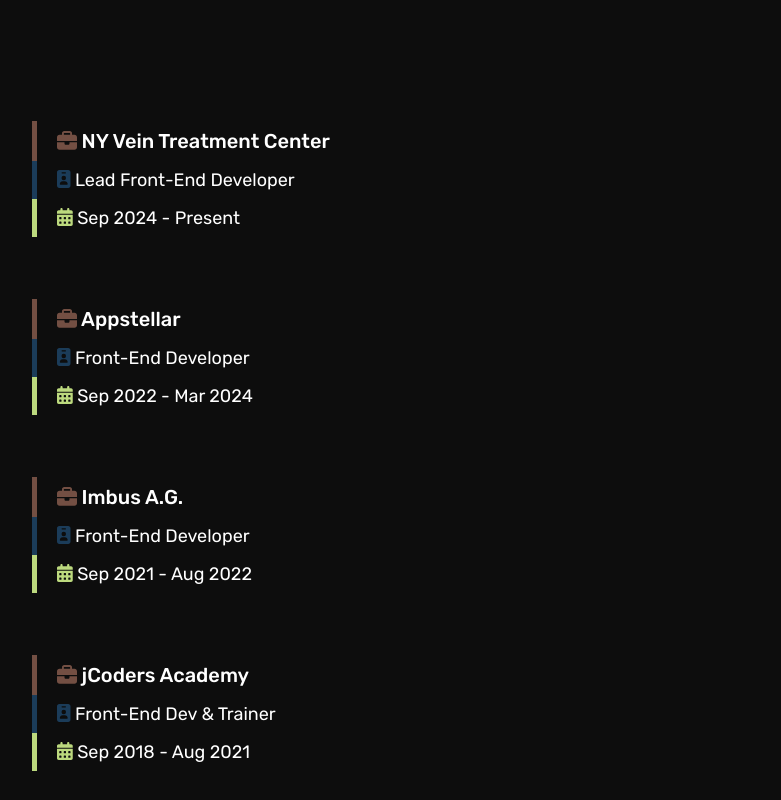
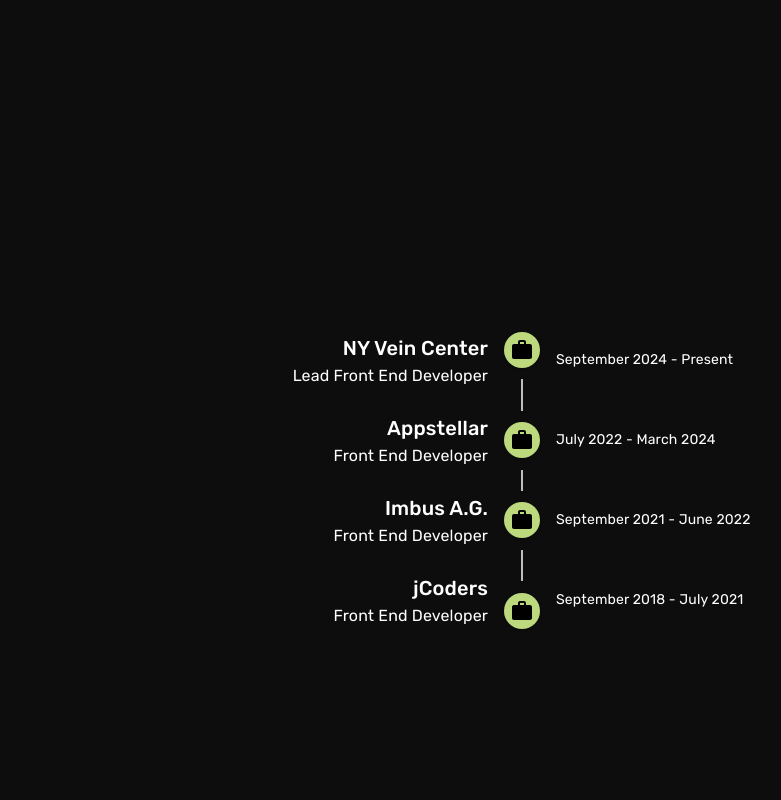
Before and after one commit to Orgenkelmendi/portfolio, a React (Create React App) app: page / in a window 1280 px wide. Shown: the part 720-1520 px from the top of the page, without its empty margins (118-899 px from the left). Built offline with nearby package versions, Linux system fonts and the light colour scheme.

Commit message:
Timeline added for Journey

```diff
--- a/package.json
+++ b/package.json
@@ -4,11 +4,16 @@
   "private": true,
   "dependencies": {
     "@emailjs/browser": "^4.4.1",
+    "@emotion/react": "^11.14.0",
+    "@emotion/styled": "^11.14.0",
     "@fortawesome/fontawesome-svg-core": "^6.7.2",
     "@fortawesome/free-brands-svg-icons": "^6.7.2",
     "@fortawesome/free-regular-svg-icons": "^6.7.2",
     "@fortawesome/free-solid-svg-icons": "^6.7.2",
     "@fortawesome/react-fontawesome": "^0.2.2",
+    "@mui/icons-material": "^6.4.3",
+    "@mui/lab": "^6.0.0-beta.26",
+    "@mui/material": "^6.4.3",
     "cra-template": "1.2.0",
     "hamburger-react": "^2.5.2",
     "react": "^19.0.0",
--- a/src/App.css
+++ b/src/App.css
@@ -6,7 +6,7 @@
 
 body {
   background-color: #0D0D0D;
-  font-family: "Rubik", serif;
+  font-family: "Rubik", serif !important;
 }
 
 header, .menu {
@@ -170,6 +170,15 @@
 
 p * {
   margin-right: 5px;
+}
+
+/* Timeline */
+#timeline {
+  height: 100vh;
+  width: 100%;
+  display: flex;
+  justify-content: center;
+  align-items: center;
 }
 
 #techStack {
--- a/src/App.js
+++ b/src/App.js
@@ -9,6 +9,18 @@
 import { faBriefcase, faIdBadge, faCalendarDays } from '@fortawesome/free-solid-svg-icons';
 import { ReactTyped } from "react-typed";
 import { Cross as Hamburger } from 'hamburger-react'
+// react-timeline
+import Timeline from '@mui/lab/Timeline';
+import TimelineItem from '@mui/lab/TimelineItem';
+import TimelineSeparator from '@mui/lab/TimelineSeparator';
+import TimelineConnector from '@mui/lab/TimelineConnector';
+import TimelineContent from '@mui/lab/TimelineContent';
+import TimelineOppositeContent from '@mui/lab/TimelineOppositeContent';
+import TimelineDot from '@mui/lab/TimelineDot';
+import WorkIcon from '@mui/icons-material/Work';
+import SchoolIcon from '@mui/icons-material/School';
+import Typography from '@mui/material/Typography';
+
 
 function App() {
   const [isOpen, setIsOpen] = useState(false);
@@ -72,27 +84,113 @@
           <ReactTyped strings={["<span id='frontend'> Front End</span> Developer.", "<span id='tech'>Tech</span> Enthusiast.", "<span id='lifetime'>Lifetime</span> Learner."]} typeSpeed={100} backSpeed={100} cursorChar=">" showCursor="true" loop />
         </p>
       </div>
-      <div id="journey">
-        <div>
-          <h3> <FontAwesomeIcon className='briefcaseIcon' icon={faBriefcase} /> NY Vein Treatment Center</h3>
-          <p> <FontAwesomeIcon className='idIcon' icon={faIdBadge} /> Lead Front-End Developer</p>
-          <p className='calendar'> <FontAwesomeIcon className='calendarIcon' icon={faCalendarDays} /> Sep 2024 - Present</p>
-        </div>
-        <div>
-          <h3> <FontAwesomeIcon className='briefcaseIcon' icon={faBriefcase} /> Appstellar</h3>
-          <p> <FontAwesomeIcon className='idIcon' icon={faIdBadge} /> Front-End Developer</p>
-          <p className='calendar'> <FontAwesomeIcon className='calendarIcon' icon={faCalendarDays} /> Sep 2022 - Mar 2024</p>
-        </div>
-        <div>
-          <h3> <FontAwesomeIcon className='briefcaseIcon' icon={faBriefcase} /> Imbus A.G.</h3>
-          <p> <FontAwesomeIcon className='idIcon' icon={faIdBadge} /> Front-End Developer</p>
-          <p className='calendar'> <FontAwesomeIcon className='calendarIcon' icon={faCalendarDays} /> Sep 2021 - Aug 2022</p>
-        </div>
-        <div>
-          <h3> <FontAwesomeIcon className='briefcaseIcon' icon={faBriefcase} /> jCoders Academy</h3>
-          <p> <FontAwesomeIcon className='idIcon' icon={faIdBadge} /> Front-End Dev & Trainer</p>
-          <p className='calendar'> <FontAwesomeIcon className='calendarIcon' icon={faCalendarDays} /> Sep 2018 - Aug 2021</p>
-        </div>
+      <div id='timeline'>
+        {/* Timeline */}
+        <Timeline position="left">
+          {/* Item 1 */}
+          <TimelineItem>
+            <TimelineOppositeContent
+              sx={{ m: 'auto 0', fontFamily: 'Rubik, sans-serif' }}
+              align="right"
+              variant="body2"
+              color="white"
+            >
+              September 2024 - Present
+            </TimelineOppositeContent>
+            <TimelineSeparator>
+              <TimelineDot style={{ backgroundColor: '#BCD97E' }}>
+                <WorkIcon style={{ color: 'black' }} />
+              </TimelineDot>
+              <TimelineConnector />
+            </TimelineSeparator>
+            <TimelineContent sx={{ py: '12px', px: 2 }}>
+              <Typography sx={{ fontFamily: 'Rubik, sans-serif' }} variant="h6" component="span" style={{ color: 'white' }}>
+                NY Vein Center
+              </Typography>
+              <Typography sx={{ fontFamily: 'Rubik, sans-serif' }} style={{ color: 'white' }}>
+                Lead Front End Developer
+              </Typography>
+            </TimelineContent>
+          </TimelineItem>
+          {/* Item 2 */}
+          <TimelineItem>
+            <TimelineOppositeContent
+              sx={{ m: 'auto 0', fontFamily: 'Rubik, sans-serif' }}
+              align="right"
+              variant="body2"
+              color="white"
+            >
+              July 2022 - March 2024
+            </TimelineOppositeContent>
+            <TimelineSeparator>
+              <TimelineConnector />
+              <TimelineDot style={{ backgroundColor: '#BCD97E' }}>
+                <WorkIcon style={{ color: 'black' }} />
+              </TimelineDot>
+              <TimelineConnector />
+            </TimelineSeparator>
+            <TimelineContent sx={{ py: '12px', px: 2 }}>
+              <Typography sx={{ fontFamily: 'Rubik, sans-serif' }} variant="h6" component="span" style={{ color: 'white' }}>
+                Appstellar
+              </Typography>
+              <Typography sx={{ fontFamily: 'Rubik, sans-serif' }} style={{ color: 'white' }}>
+                Front End Developer
+              </Typography>
+            </TimelineContent>
+          </TimelineItem>
+          {/* Item 3 */}
+          <TimelineItem>
+            <TimelineOppositeContent
+              sx={{ m: 'auto 0', fontFamily: 'Rubik, sans-serif' }}
+              align="right"
+              variant="body2"
+              color="white"
+            >
+              September 2021 - June 2022
+            </TimelineOppositeContent>
+            <TimelineSeparator>
+              <TimelineConnector />
+              <TimelineDot style={{ backgroundColor: '#BCD97E' }}>
+                <WorkIcon style={{ color: 'black' }} />
+              </TimelineDot>
+              <TimelineConnector />
+            </TimelineSeparator>
+            <TimelineContent sx={{ py: '12px', px: 2 }}>
+              <Typography sx={{ fontFamily: 'Rubik, sans-serif' }} variant="h6" component="span" style={{ color: 'white' }}>
+                Imbus A.G.
+              </Typography>
+              <Typography sx={{ fontFamily: 'Rubik, sans-serif' }} style={{ color: 'white' }}>
+                Front End Developer
+              </Typography>
+            </TimelineContent>
+          </TimelineItem>
+          {/* Item 4 */}
+          <TimelineItem>
+            <TimelineOppositeContent
+              sx={{ m: 'auto 0', fontFamily: 'Rubik, sans-serif' }}
+              align="right"
+              variant="body2"
+              color="white"
+            >
+              September 2018 - July 2021
+            </TimelineOppositeContent>
+            <TimelineSeparator>
+              <TimelineConnector />
+              <TimelineDot style={{ backgroundColor: '#BCD97E' }}>
+                <WorkIcon style={{ color: 'black' }} />
+              </TimelineDot>
+            </TimelineSeparator>
+            <TimelineContent sx={{ py: '12px', px: 2 }}>
+              <Typography sx={{ fontFamily: 'Rubik, sans-serif' }} variant="h6" component="span" style={{ color: 'white' }}>
+                jCoders
+              </Typography>
+              <Typography sx={{ fontFamily: 'Rubik, sans-serif' }} style={{ color: 'white' }}>
+                Front End Developer
+              </Typography>
+            </TimelineContent>
+          </TimelineItem>
+          {/* Timeline Bottom */}
+        </Timeline>
       </div>
       <div id='techStack'>
         <div className='iconBox'>
@@ -179,8 +277,8 @@
       <div id='contact'>
         <h2>Let's Get in Touch</h2>
         <form ref={form} onSubmit={sendEmail}>
-            <input required type="text" placeholder="Name" name="form_name"/>
-            <input required type="email" placeholder="Email" name="form_email"/>
+          <input required type="text" placeholder="Name" name="form_name" />
+          <input required type="email" placeholder="Email" name="form_email" />
           <textarea required rows="6" placeholder="Message" name="message"></textarea>
           <button type="submit">Send</button>
         </form>
```
Also changed, not shown: 1 other file (tests, documents, lock files or other folders). Lines whose indentation alone changed are shown as unchanged.
